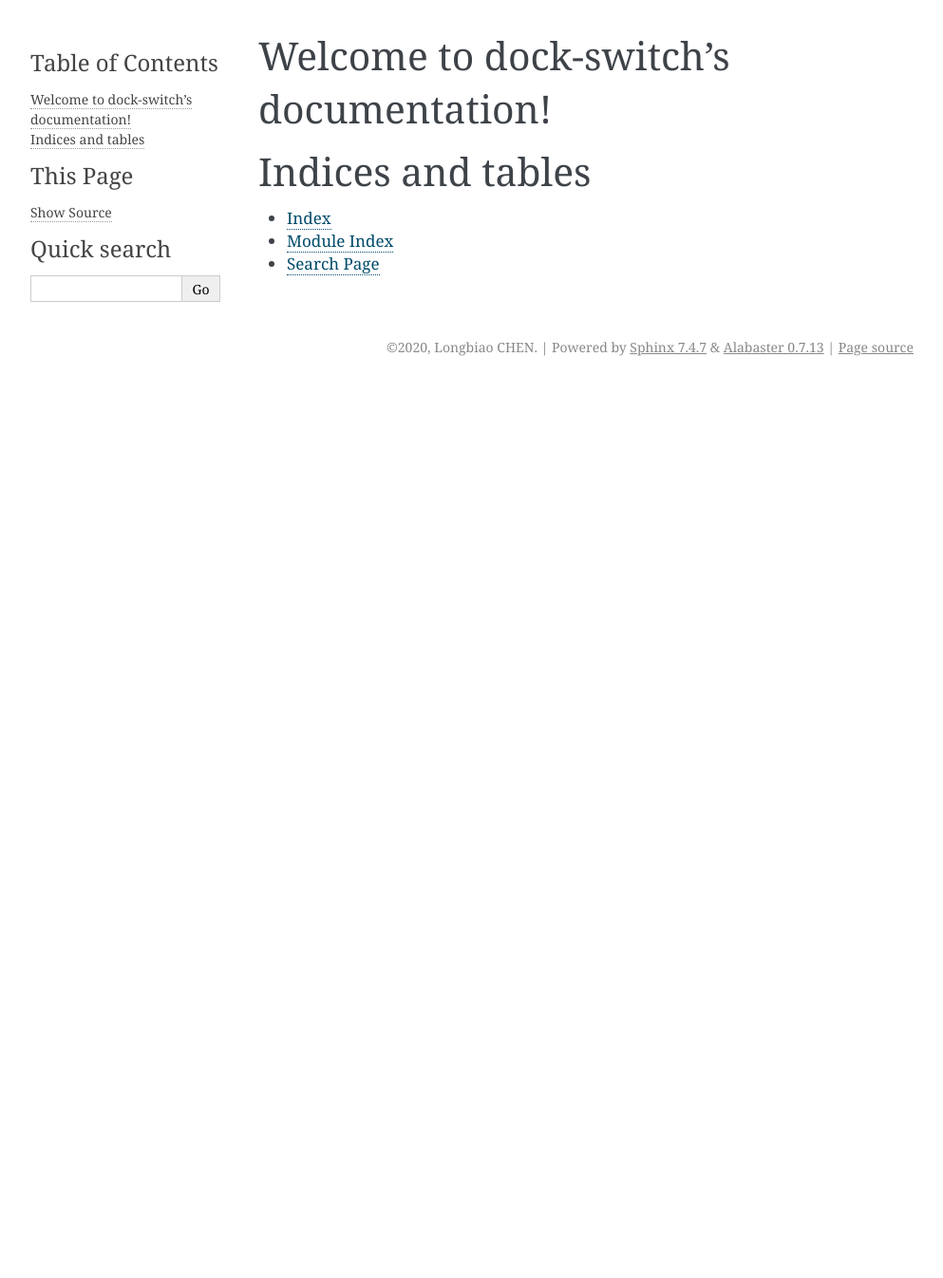
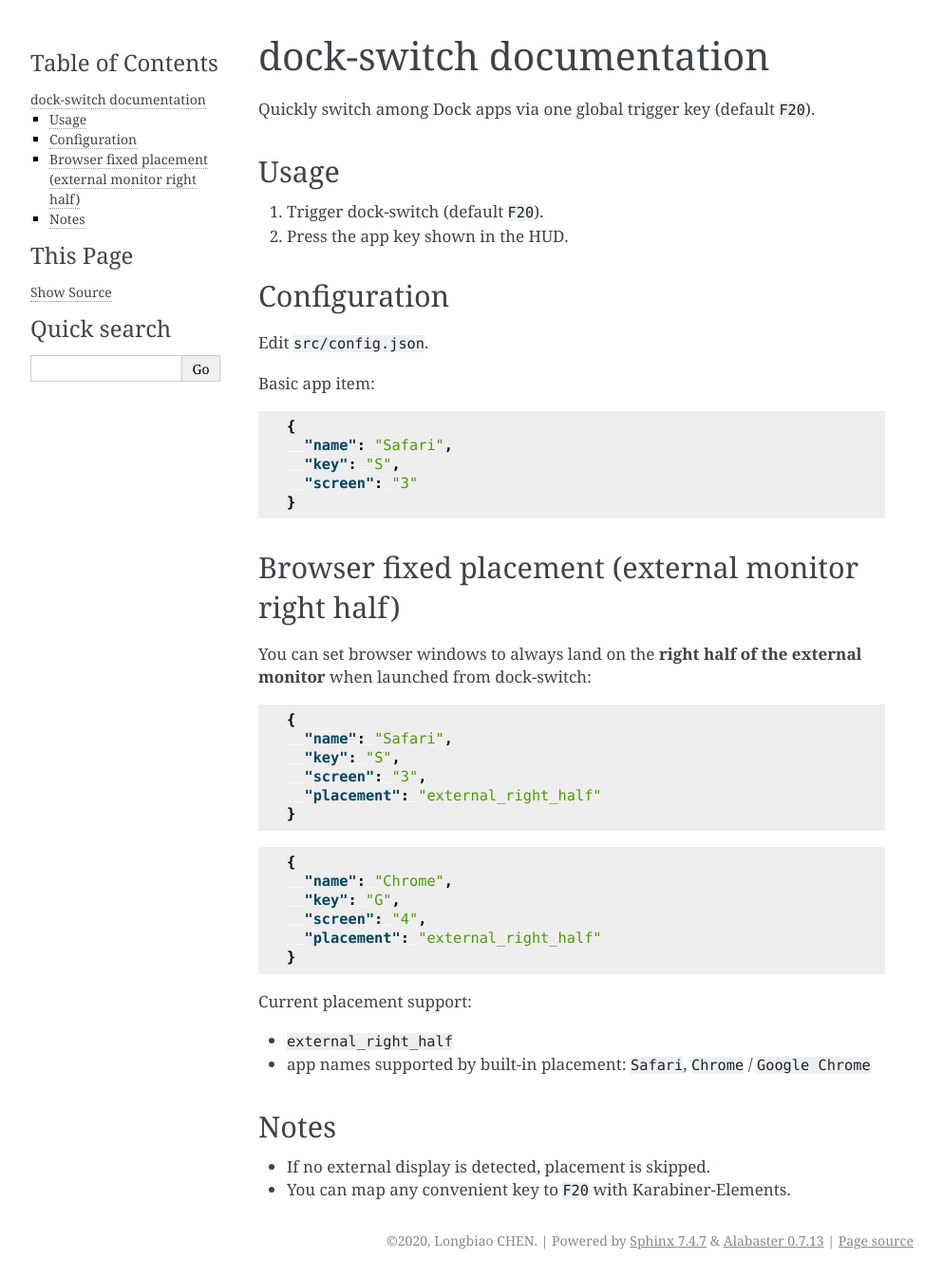
Before and after one commit to longbiaochen/dock-switch, a Sphinx documentation site: the page built from docs/index.rst, in a window 1280 px wide. Shown: the whole page at 95% size, without its empty margins (148-1141 px from the left). Built offline with Sphinx 7.4.7, drawn with Linux system fonts in a browser that asks for light colours; before the commit the page ends 900 px from its top, so only the background shows below that.

Commit message:
Add external right-half browser placement and docs

```diff
--- a/docs/index.rst
+++ b/docs/index.rst
@@ -1,20 +1,59 @@
-.. dock-switch documentation master file, created by
-   sphinx-quickstart on Thu Jul  2 10:00:14 2020.
-   You can adapt this file completely to your liking, but it should at least
-   contain the root `toctree` directive.
+dock-switch documentation
+=========================
 
-Welcome to dock-switch's documentation!
-=======================================
+Quickly switch among Dock apps via one global trigger key (default ``F20``).
 
-.. toctree::
-   :maxdepth: 2
-   :caption: Contents:
+Usage
+-----
 
+1. Trigger dock-switch (default ``F20``).
+2. Press the app key shown in the HUD.
 
+Configuration
+-------------
 
-Indices and tables
-==================
+Edit ``src/config.json``.
 
-* :ref:`genindex`
-* :ref:`modindex`
-* :ref:`search`
+Basic app item:
+
+.. code-block:: json
+
+   {
+     "name": "Safari",
+     "key": "S",
+     "screen": "3"
+   }
+
+Browser fixed placement (external monitor right half)
+-----------------------------------------------------
+
+You can set browser windows to always land on the **right half of the external monitor** when launched from dock-switch:
+
+.. code-block:: json
+
+   {
+     "name": "Safari",
+     "key": "S",
+     "screen": "3",
+     "placement": "external_right_half"
+   }
+
+.. code-block:: json
+
+   {
+     "name": "Chrome",
+     "key": "G",
+     "screen": "4",
+     "placement": "external_right_half"
+   }
+
+Current placement support:
+
+- ``external_right_half``
+- app names supported by built-in placement: ``Safari``, ``Chrome`` / ``Google Chrome``
+
+Notes
+-----
+
+- If no external display is detected, placement is skipped.
+- You can map any convenient key to ``F20`` with Karabiner-Elements.
```
Also changed, not shown: README.md (+41 -9 lines), 2 other files.
